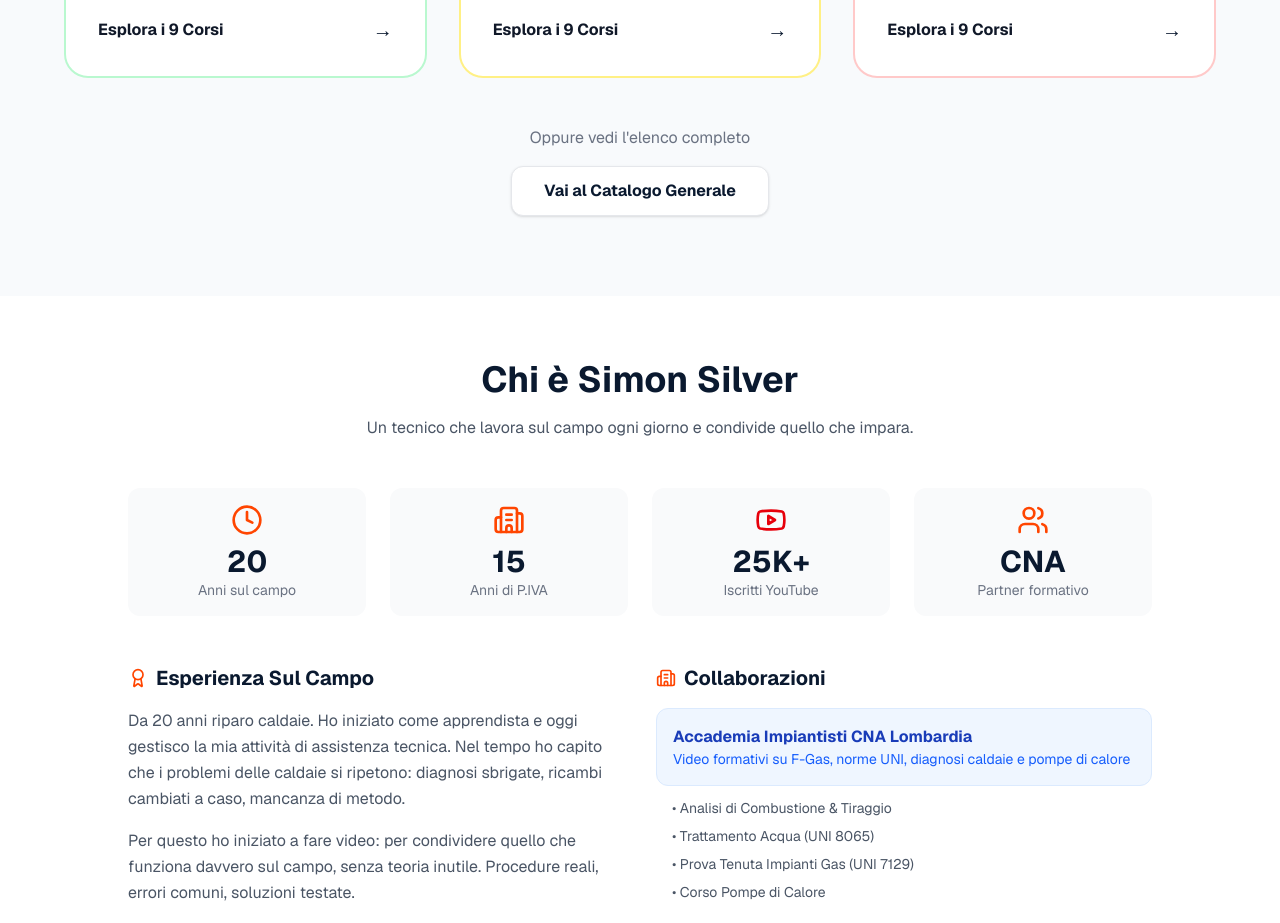
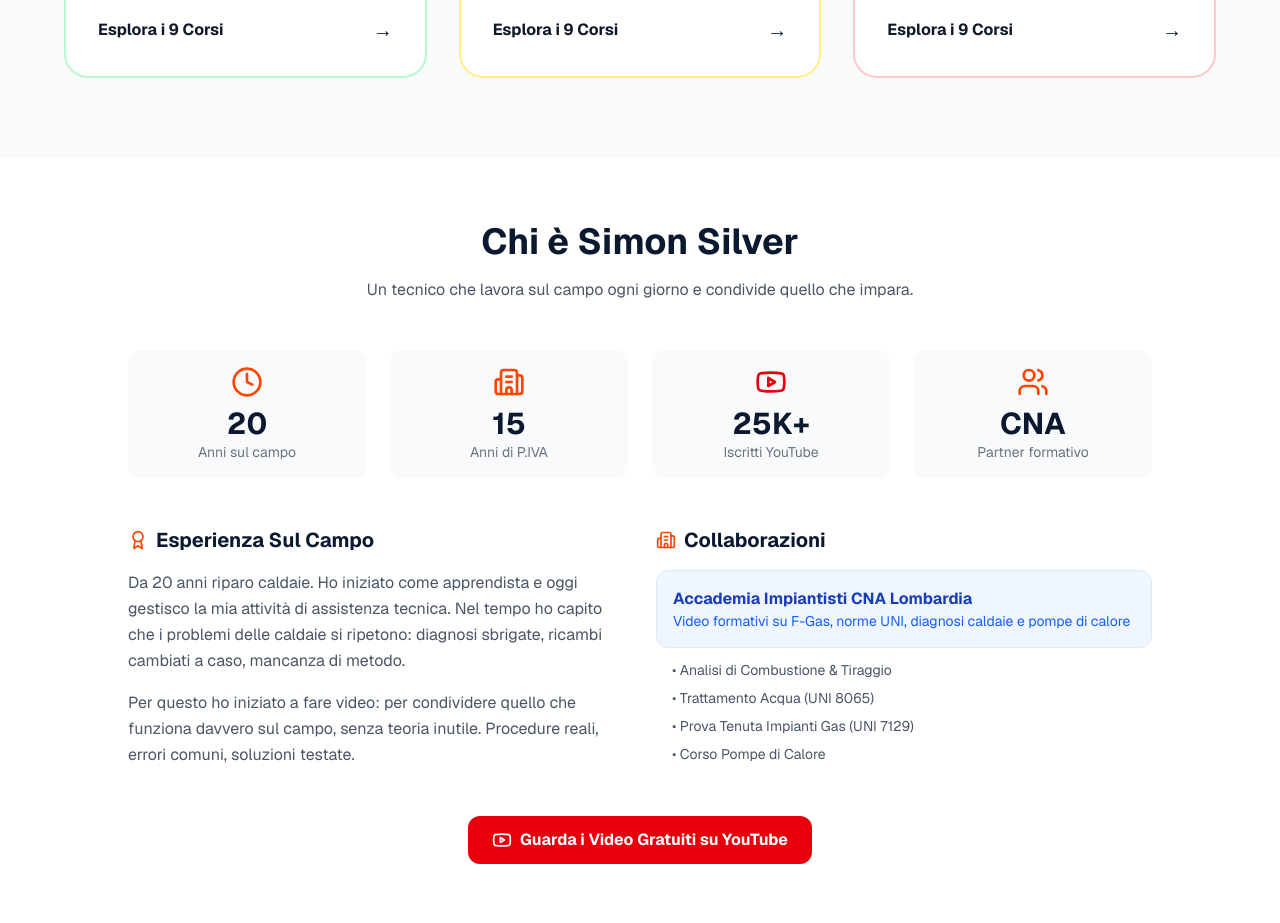
Before and after one commit to simonsilvercaldaie/sito-caldaie, a Next.js app: page / in a window 1280 px wide. Shown: the part 1800-2723 px from the top of the page. Built offline with nearby package versions, Linux system fonts and the light colour scheme.

Commit message:
Update: Removed bottom Catalog CTA from Level Selector

```diff
--- a/components/ProductShowcase.tsx
+++ b/components/ProductShowcase.tsx
@@ -75,16 +75,7 @@ export default function ProductShowcase() {
                     />
                 </div>
 
-                {/* CTA to Full Catalog */}
-                <div className="text-center mt-12">
-                    <p className="text-gray-500 mb-4">Oppure vedi l'elenco completo</p>
-                    <Link
-                        href="/catalogo"
-                        className="inline-flex items-center gap-2 px-8 py-3 bg-white text-primary border border-gray-200 font-bold rounded-xl hover:bg-gray-50 transition-all shadow-sm"
-                    >
-                        Vai al Catalogo Generale
-                    </Link>
-                </div>
+
             </div>
         </section>
     )
```
